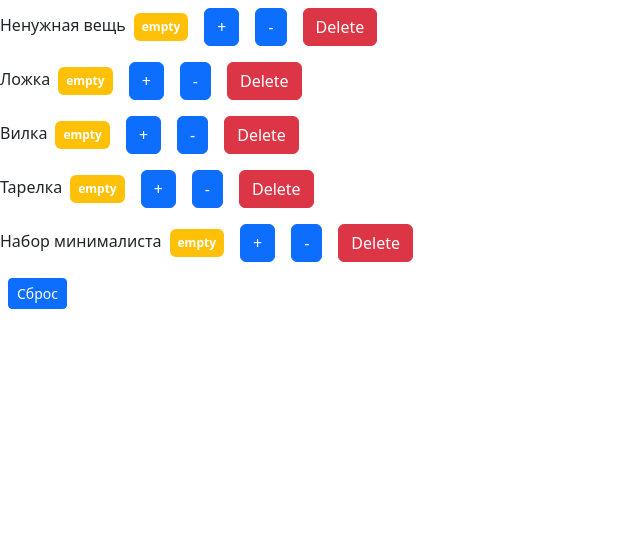
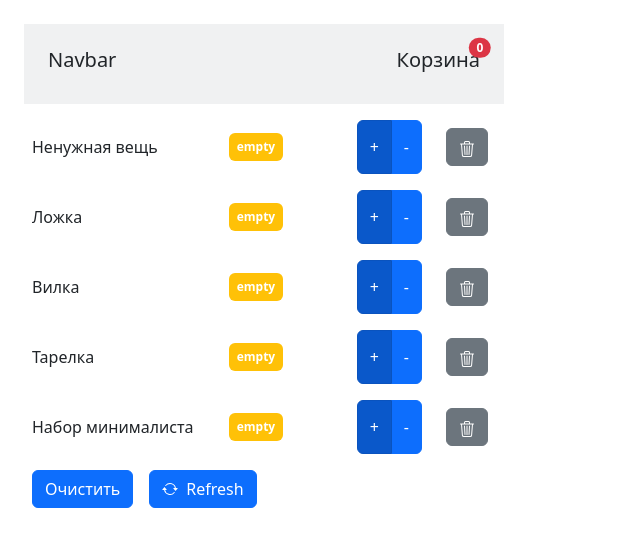
Before and after one commit to JustinaSokolova/React-ShoppingCart, a React (Create React App) app: page / in a window 1280 px wide. Shown: the top 546 px of the page, without its empty margins (0-640 px from the left). Built offline with nearby package versions, Linux system fonts and the light colour scheme.

Commit message:
feat: styles, navbar and buttons components

```diff
--- /dev/null
+++ b/src/components/buttonDelete.jsx
@@ -0,0 +1,15 @@
+import React from "react";
+
+const ButtonDelete = (props) => {
+
+    const handleDelete = () => {
+        props.setCounters(prevState => prevState = [])
+    }
+
+    return <>
+        <button className="btn btn-primary btn-m m-2 d-flex align-items-center justify-content-center" onClick={handleDelete}>
+            Очистить</button>
+    </>
+}
+
+export default ButtonDelete;
--- /dev/null
+++ b/src/components/buttonRefresh.jsx
@@ -0,0 +1,19 @@
+import React from "react";
+
+const ButtonRefresh = (props) => {
+
+    const handleReset = () => {
+        props.setCounters(props.initialState)
+    }
+
+    return <>
+        <button className="btn btn-primary btn-m m-2 d-flex align-items-center justify-content-center" onClick={handleReset}>
+                <svg xmlns="http://www.w3.org/2000/svg" width="16" height="16" fill="currentColor" className="bi bi-arrow-repeat me-2" viewBox="0 0 16 16">
+                <path d="M11.534 7h3.932a.25.25 0 0 1 .192.41l-1.966 2.36a.25.25 0 0 1-.384 0l-1.966-2.36a.25.25 0 0 1 .192-.41zm-11 2h3.932a.25.25 0 0 0 .192-.41L2.692 6.23a.25.25 0 0 0-.384 0L.342 8.59A.25.25 0 0 0 .534 9z"/>
+                <path fillRule="evenodd" d="M8 3c-1.552 0-2.94.707-3.857 1.818a.5.5 0 1 1-.771-.636A6.002 6.002 0 0 1 13.917 7H12.9A5.002 5.002 0 0 0 8 3zM3.1 9a5.002 5.002 0 0 0 8.757 2.182.5.5 0 1 1 .771.636A6.002 6.002 0 0 1 2.083 9H3.1z"/>
+                </svg>
+            Refresh</button>
+    </>
+}
+
+export default ButtonRefresh;
--- a/src/components/counter.jsx
+++ b/src/components/counter.jsx
@@ -14,14 +14,25 @@ const Counter = (props) => {
     }
 
     return (
-        <div>
-            <span>{props.name}</span>
-            <span className={getBadgeClasses()}>{formatValue()}</span>
-            <button className="btn btn-primary btm-sm m-2" onClick={()=>props.onIncrement(props.id)}>+</button>
-            <button className="btn btn-primary btm-sm m-2" onClick={()=>props.onDecrement(props.id)}>-</button>
-            <button className="btn btn-danger btm-sm m-2" onClick={()=>props.onDelete(props.id)}>Delete</button>
+        <div className="d-flex align-content-center justify-content-center w-75">
+            <p className="flex-grow-1 align-self-center bd-highlight m-2 w-25">{props.name}</p>
+            <div className="justify-content-center align-self-center m-2 w-25">
+                <p className={getBadgeClasses() + " align-self-center"}>{formatValue()}</p>
+            </div>
+            <div className="btn-group m-2">
+                <button className="btn btn-primary active" aria-current="page" onClick={()=>props.onIncrement(props.id)}>+</button>
+                <button className="btn btn-primary" onClick={()=>props.onDecrement(props.id)}>-</button>
+            </div>
+            <div className="align-self-center m-2">
+            <button className="btn btn-secondary m-2" onClick={()=>props.onDelete(props.id)}>
+                <svg xmlns="http://www.w3.org/2000/svg" width="16" height="16" fill="currentColor" class="bi bi-trash3" viewBox="0 0 16 16">
+                <path d="M6.5 1h3a.5.5 0 0 1 .5.5v1H6v-1a.5.5 0 0 1 .5-.5ZM11 2.5v-1A1.5 1.5 0 0 0 9.5 0h-3A1.5 1.5 0 0 0 5 1.5v1H2.506a.58.58 0 0 0-.01 0H1.5a.5.5 0 0 0 0 1h.538l.853 10.66A2 2 0 0 0 4.885 16h6.23a2 2 0 0 0 1.994-1.84l.853-10.66h.538a.5.5 0 0 0 0-1h-.995a.59.59 0 0 0-.01 0H11Zm1.958 1-.846 10.58a1 1 0 0 1-.997.92h-6.23a1 1 0 0 1-.997-.92L3.042 3.5h9.916Zm-7.487 1a.5.5 0 0 1 .528.47l.5 8.5a.5.5 0 0 1-.998.06L5 5.03a.5.5 0 0 1 .47-.53Zm5.058 0a.5.5 0 0 1 .47.53l-.5 8.5a.5.5 0 1 1-.998-.06l.5-8.5a.5.5 0 0 1 .528-.47ZM8 4.5a.5.5 0 0 1 .5.5v8.5a.5.5 0 0 1-1 0V5a.5.5 0 0 1 .5-.5Z"/>
+                </svg>
+            </button>
+            </div>
         </div>
-    )
+
+)
 };
 
 export default Counter;
--- a/src/components/countersList.jsx
+++ b/src/components/countersList.jsx
@@ -1,5 +1,9 @@
 import React, {useState} from "react";
+import ButtonRefresh from "./buttonRefresh";
+import ButtonDelete from "./buttonDelete";
 import Counter from "./counter";
+import Navbar from "./navbar";
+
 
 const CountersList = () => {
     const initialState = [
@@ -10,15 +14,11 @@ const CountersList = () => {
         {id: 4, value: 0, name: "Набор минималиста"},
         ];
 
-    const [counters, setCounters ]= useState(initialState);
+    const [counters, setCounters ] = useState(initialState);
 
     const handleDelete = (id) => {
         const newCounters = counters.filter((c) => c.id !== id);
         setCounters(newCounters)
-    }
-
-    const handleReset = () => {
-        setCounters(initialState)
     }
 
     const handleIncrement = (id) => {
@@ -41,11 +41,21 @@ const CountersList = () => {
         setCounters(countDec);
     }
 
+
     return <>
-    {counters.map((count) => (
-        <Counter key={count.id} {...count} onDelete={handleDelete} onIncrement={handleIncrement} onDecrement={handleDecrement}/>
-    ))}
-        <button className="btn btn-primary btn-sm m-2" onClick={handleReset}>Сброс</button>
+        <div className="d-inline-flex flex-column align-content-start w-50 m-4">
+            {<Navbar counters={counters}/>}
+            <div>
+                {counters.map((count) => (
+                    <Counter key={count.id} {...count} onDelete={handleDelete} onIncrement={handleIncrement} onDecrement={handleDecrement}/>
+                ))}
+              <div className="d-flex">
+                    {<ButtonDelete setCounters={setCounters}/>}
+                    {<ButtonRefresh initialState={initialState} setCounters={setCounters}/>}
+                </div>
+
+            </div>
+        </div>
 
     </>
 }
--- /dev/null
+++ b/src/components/navbar.jsx
@@ -0,0 +1,28 @@
+import React from "react";
+
+const Navbar = (props) => {
+
+    const handleSum = () => {
+        let sum = 0;
+        props.counters.forEach((count) => {
+            sum = sum + count.value;
+        })
+        return sum;
+    }
+
+
+    return <>
+                <div className="d-flex flex-row mb-2 justify-content-between bg-secondary bg-opacity-10 p-4 w-75">
+                    <h5 className="bd-highlight">Navbar</h5>
+                    <div className="position-relative">
+                        <h5 className="bd-highlight">Корзина</h5>
+                        <span className="position-absolute top-0 start-100 translate-middle badge rounded-pill bg-danger">
+                                {handleSum()}
+                        <span className="visually-hidden">unread messages</span>
+                        </span>
+                    </div>
+                </div>
+    </>
+}
+
+export default Navbar;
```
